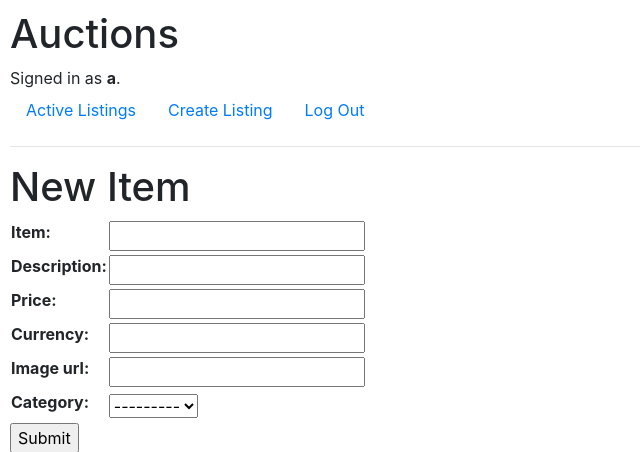
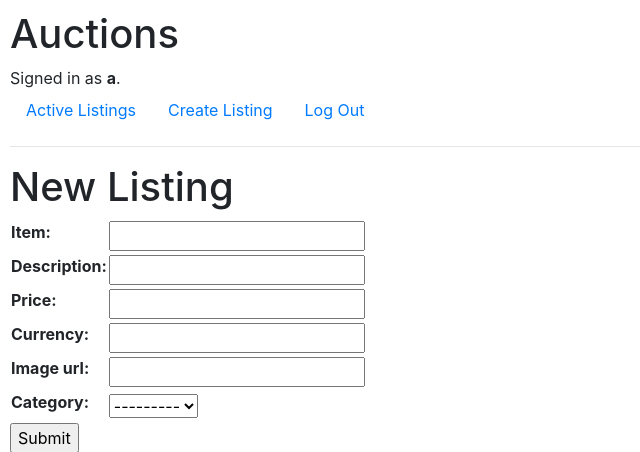
Before and after one commit to thaohvm/commerce, a Django app: page /listing/create in a window 1280 px wide. Shown: the top 452 px of the page, without its empty margins (0-640 px from the left). Run offline with Django 3.2, Linux system fonts and the light colour scheme; a user stored in the database is signed in; data comes from the database, SQL or seed files in the repository; some libraries are stand-ins or nearby versions.

Commit message:
POST created_by wip

```diff
--- a/auctions/models.py
+++ b/auctions/models.py
@@ -31,6 +31,11 @@ class Listing(models.Model):
             f"{self.price}{self.currency} - {self.created}"
         )
 
+    def save_model(self, request, obj, form, change):
+        if not obj.pk:
+            obj.created_by = request.user
+        super().save_model(request, obj, form, change)
+
 # class Bids(models.Model):
 #     item = models.CharField(max_length=64)
 #     bid_th = models.IntegerField()
--- a/auctions/templates/auctions/create_listing.html
+++ b/auctions/templates/auctions/create_listing.html
@@ -1,9 +1,9 @@
 {% extends "auctions/layout.html" %}
 
 {% block body %}
-<h1>New Item</h1>
+<h1>New Listing</h1>
     <div class="item">
-        <form action="{% url 'create_listing' %}" method="post">
+        <form action="{% url 'listing' %}" method="post">
             {% csrf_token %}
             <table>
             {{ form.as_table }}
--- a/auctions/templates/auctions/layout.html
+++ b/auctions/templates/auctions/layout.html
@@ -2,11 +2,14 @@
 
 <!DOCTYPE html>
 <html lang="en">
+
 <head>
     <title>{% block title %}Auctions{% endblock %}</title>
-        <link rel="stylesheet" href="https://stackpath.bootstrapcdn.com/bootstrap/4.4.1/css/bootstrap.min.css" integrity="sha384-Vkoo8x4CGsO3+Hhxv8T/Q5PaXtkKtu6ug5TOeNV6gBiFeWPGFN9MuhOf23Q9Ifjh" crossorigin="anonymous">
+    <link rel="stylesheet" href="https://stackpath.bootstrapcdn.com/bootstrap/4.4.1/css/bootstrap.min.css"
+        integrity="sha384-Vkoo8x4CGsO3+Hhxv8T/Q5PaXtkKtu6ug5TOeNV6gBiFeWPGFN9MuhOf23Q9Ifjh" crossorigin="anonymous">
     <link href="{% static 'auctions/styles.css' %}" rel="stylesheet">
 </head>
+
 <body>
     <h1>Auctions</h1>
     <div>
@@ -20,11 +23,11 @@
         <li class="nav-item">
             <a class="nav-link" href="{% url 'index' %}">Active Listings</a>
         </li>
+
+        {% if user.is_authenticated %}
         <li class="nav-item">
             <a class="nav-link" href="{% url 'create_listing' %}">Create Listing</a>
         </li>
-
-            {% if user.is_authenticated %}
         <li class="nav-item">
             <a class="nav-link" href="{% url 'logout' %}">Log Out</a>
         </li>
@@ -41,4 +44,5 @@
     {% block body %}
     {% endblock %}
 </body>
+
 </html>
--- a/auctions/urls.py
+++ b/auctions/urls.py
@@ -7,6 +7,7 @@ urlpatterns = [
     path("login", views.login_view, name="login"),
     path("logout", views.logout_view, name="logout"),
     path("register", views.register, name="register"),
+    path("listing", views.listing, name="listing"),
     path("listing/<int:id>", views.listing, name="listing"),
     path("listing/create", views.create_listing, name="create_listing")
 ]
--- a/auctions/views.py
+++ b/auctions/views.py
@@ -4,6 +4,7 @@ from django.db import IntegrityError
 from django.http import HttpResponse, HttpResponseRedirect
 from django.shortcuts import render
 from django.urls import reverse
+from django.shortcuts import redirect
 
 from .models import Listing, User
 
@@ -73,14 +74,20 @@ def register(request):
         return render(request, "auctions/register.html")
 
 
-def listing(request, id):
-    return render(request, "auctions/listing.html", {
-        "item": Listing.objects.get(id=id)
-    })
+def listing(request, id=0):
+    if request.method == "POST":
+        form = NewListingForm(request.POST)
+        if form.is_valid():
+            form.save()
+            return HttpResponseRedirect(reverse("index"))
+    else:
+        return render(request, "auctions/listing.html", {
+            "item": Listing.objects.get(id=id)
+        })
 
 
 def create_listing(request):
-    if request.method == "GET":
+    if request.method == "GET" and request.user.is_authenticated:
         return render(request, "auctions/create_listing.html", {
             "form": NewListingForm()
         })
```
Lines whose indentation alone changed are shown as unchanged.
